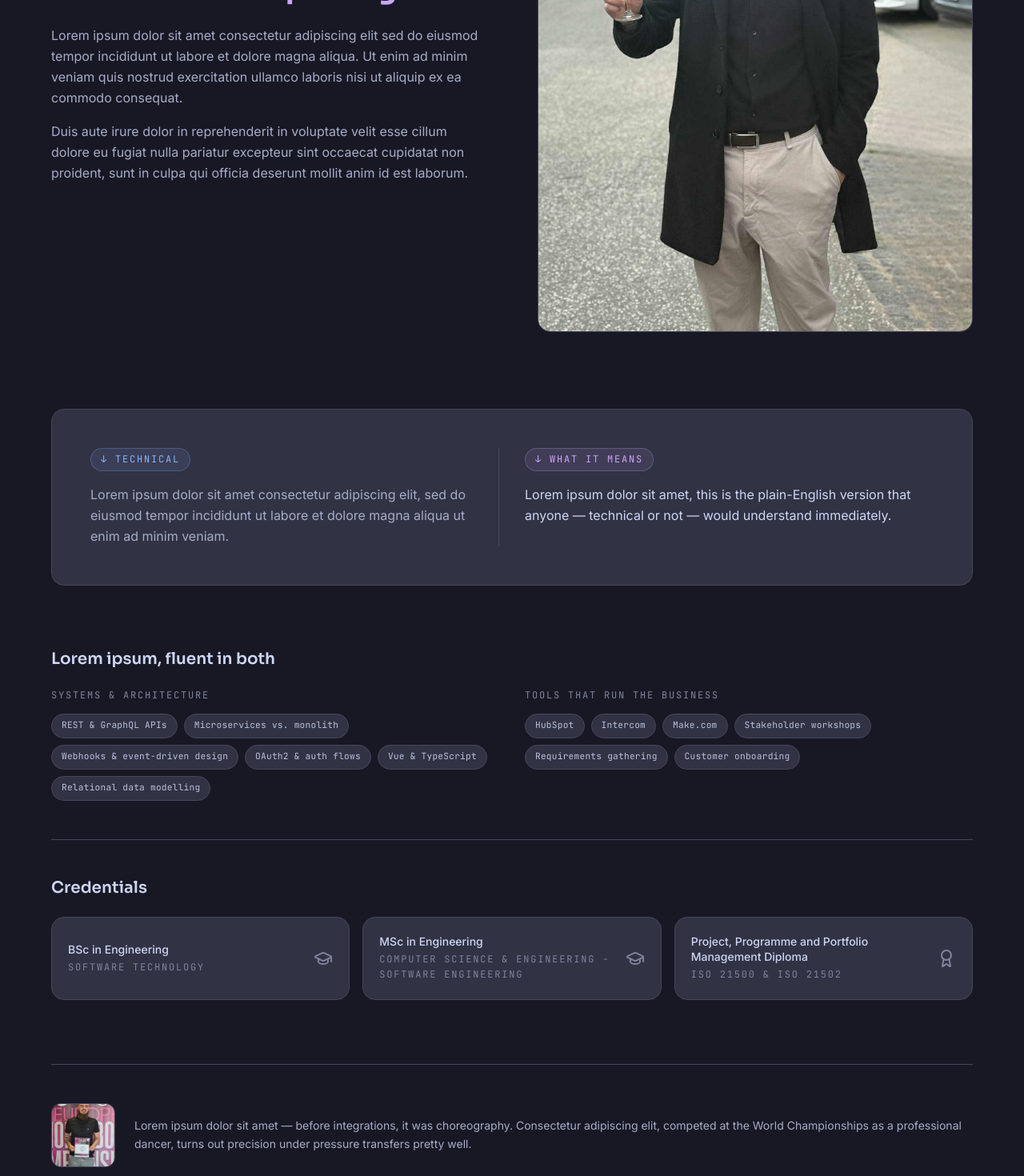
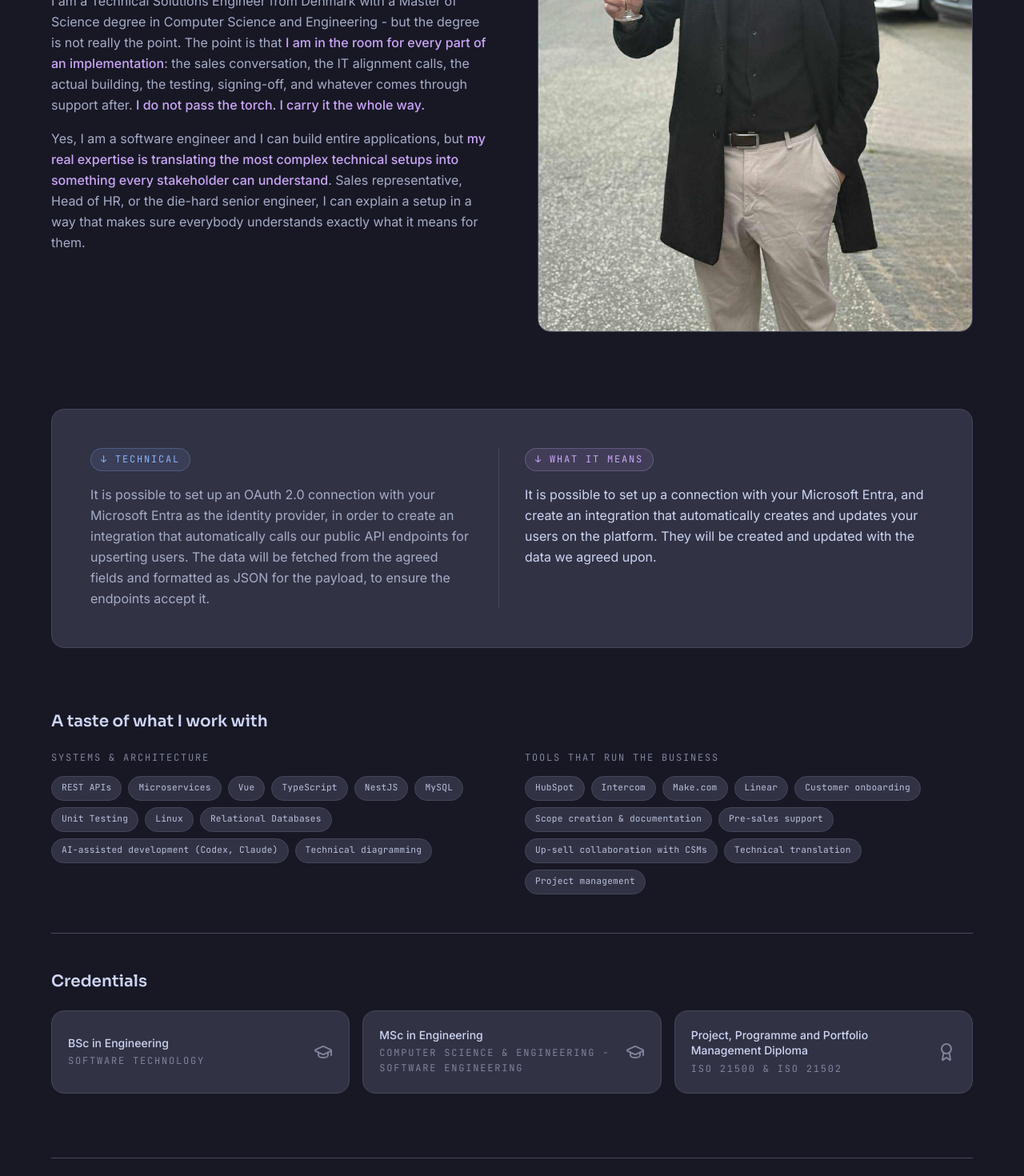
Before and after one commit to CookieNess/personal-website, a Vue app: page / in a window 1280 px wide. Shown: the part 1260-2730 px from the top of the page at 80% size. Built offline with nearby package versions, Linux system fonts and the light colour scheme.

Commit message:
Updated about section with correct text

```diff
--- a/src/components/AboutSection.vue
+++ b/src/components/AboutSection.vue
@@ -9,18 +9,14 @@
       <div class="grid md:grid-cols-2 gap-12 md:gap-16 items-center mb-24">
         <div class="order-2 md:order-1">
           <h2 class="font-display text-3xl md:text-4xl font-bold text-text mb-6 leading-tight">
-            Lorem ipsum dolor sit amet,<br />
-            <span class="text-mauve">consectetur adipiscing elit.</span>
+            I do not hand off the hard parts,<br />
+            <span class="text-mauve">I own them.</span>
           </h2>
           <p class="text-subtext0 leading-relaxed mb-4">
-            Lorem ipsum dolor sit amet consectetur adipiscing elit sed do eiusmod tempor
-            incididunt ut labore et dolore magna aliqua. Ut enim ad minim veniam quis
-            nostrud exercitation ullamco laboris nisi ut aliquip ex ea commodo consequat.
+            I am a Technical Solutions Engineer from Denmark with a Master of Science degree in Computer Science and Engineering - but the degree is not really the point. The point is that <span class="text-mauve font-medium">I am in the room for every part of an implementation</span>: the sales conversation, the IT alignment calls, the actual building, the testing, signing-off, and whatever comes through support after. <span class="text-mauve font-medium">I do not pass the torch. I carry it the whole way.</span>
           </p>
           <p class="text-subtext0 leading-relaxed">
-            Duis aute irure dolor in reprehenderit in voluptate velit esse cillum dolore
-            eu fugiat nulla pariatur excepteur sint occaecat cupidatat non proident,
-            sunt in culpa qui officia deserunt mollit anim id est laborum.
+            Yes, I am a software engineer and I can build entire applications, but <span class="text-mauve font-medium">my real expertise is translating the most complex technical setups into something every stakeholder can understand</span>. Sales representative, Head of HR, or the die-hard senior engineer, I can explain a setup in a way that makes sure everybody understands exactly what it means for them.
           </p>
         </div>
 
@@ -39,8 +35,7 @@
               ↓ technical
             </span>
             <p class="text-subtext0 leading-relaxed">
-              Lorem ipsum dolor sit amet consectetur adipiscing elit, sed do eiusmod
-              tempor incididunt ut labore et dolore magna aliqua ut enim ad minim veniam.
+              It is possible to set up an OAuth 2.0 connection with your Microsoft Entra as the identity provider, in order to create an integration that automatically calls our public API endpoints for upserting users. The data will be fetched from the agreed fields and formatted as JSON for the payload, to ensure the endpoints accept it.
             </p>
           </div>
 
@@ -49,8 +44,7 @@
               ↓ what it means
             </span>
             <p class="text-text leading-relaxed">
-              Lorem ipsum dolor sit amet, this is the plain-English version that
-              anyone — technical or not — would understand immediately.
+              It is possible to set up a connection with your Microsoft Entra, and create an integration that automatically creates and updates your users on the platform. They will be created and updated with the data we agreed upon.
             </p>
           </div>
 
@@ -59,7 +53,7 @@
 
       <div>
         <h3 class="font-display text-xl font-semibold text-text mb-6">
-          Lorem ipsum, fluent in both
+          A taste of what I work with
         </h3>
         <div class="grid md:grid-cols-2 gap-8">
 
@@ -116,9 +110,7 @@
           </div>
         </button>
         <p class="text-subtext0 text-sm leading-relaxed">
-          Lorem ipsum dolor sit amet — before integrations, it was choreography.
-          Consectetur adipiscing elit, competed at the World Championships as a
-          professional dancer, turns out precision under pressure transfers pretty well.
+          A fact most colleagues find out eventually: before all of this, I was a professional dancer who competed at the European & World Championships. Different kind of choreography these days to be honest, but same obsession with getting the details <span class="text-mauve italic">just</span> right.
         </p>
       </div>
 
@@ -156,20 +148,29 @@ export default defineComponent({
     return {
       lightboxOpen: false,
       systemTags: [
-        'REST & GraphQL APIs',
-        'Microservices vs. monolith',
-        'Webhooks & event-driven design',
-        'OAuth2 & auth flows',
-        'Vue & TypeScript',
-        'Relational data modelling',
+        'REST APIs',
+        'Microservices',
+        'Vue',
+        'TypeScript',
+        'NestJS',
+        'MySQL',
+        'Unit Testing',
+        'Linux',
+        'Relational Databases',
+        'AI-assisted development (Codex, Claude)',
+        'Technical diagramming'
       ],
       businessTags: [
         'HubSpot',
         'Intercom',
         'Make.com',
-        'Stakeholder workshops',
-        'Requirements gathering',
+        'Linear',
         'Customer onboarding',
+        'Scope creation & documentation',
+        'Pre-sales support',
+        'Up-sell collaboration with CSMs',
+        'Technical translation',
+        'Project management',
       ],
       certificates: [
         {
```
